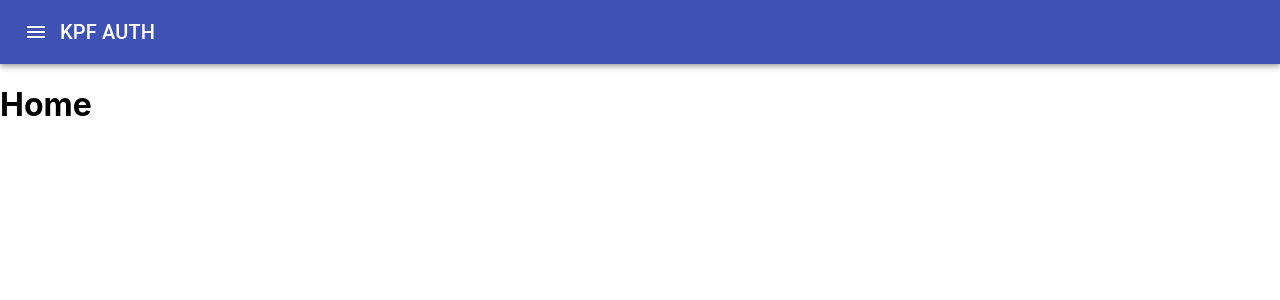
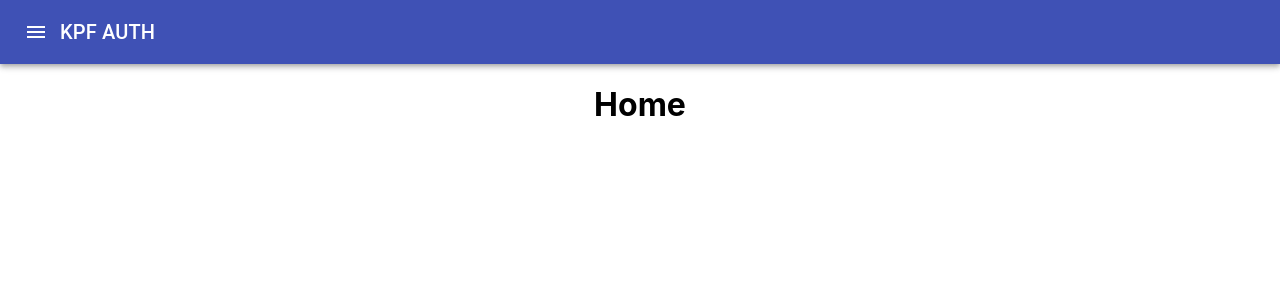
Before and after one commit to katsuya-yamaguchi/kpf-authenticate, a React (Create React App) app in the folder front/: page / in a window 1280 px wide. Shown: the top 300 px of the page. Built offline with nearby package versions, Linux system fonts and the light colour scheme.

Commit message:
UIの微修正。

```diff
--- /dev/null
+++ b/front/src/components/Home.module.scss
@@ -0,0 +1,4 @@
+.title {
+  display: flex;
+  justify-content: center;
+}
--- a/front/src/components/Home.tsx
+++ b/front/src/components/Home.tsx
@@ -1,8 +1,9 @@
 import React from 'react'
+import styles from './Home.module.scss'
 
 const Home: React.FC = props => {
   return (
-    <div>
+    <div className={styles.title}>
       <h1>Home</h1>
     </div>
   )
--- /dev/null
+++ b/front/src/components/UserOnly.module.scss
@@ -0,0 +1,4 @@
+.title {
+  display: flex;
+  justify-content: center;
+}
--- a/front/src/components/UserOnly.tsx
+++ b/front/src/components/UserOnly.tsx
@@ -2,6 +2,7 @@ import React from 'react'
 import { useDispatch } from 'react-redux'
 import Button from '@material-ui/core/Button'
 import { fetchLoginStatus } from '../actions/auth'
+import styles from './UserOnly.module.scss'
 
 const UserOnly: React.FC = props => {
   const dispatch = useDispatch()
@@ -11,10 +12,14 @@ const UserOnly: React.FC = props => {
 
   return (
     <div>
-      <h1>UserOnly</h1>
-      <Button variant="contained" color="primary" onClick={handleClick}>
-        LogOut
-      </Button>
+      <div className={styles.title}>
+        <h1>UserOnly</h1>
+      </div>
+      <div className={styles.title}>
+        <Button variant="contained" color="primary" onClick={handleClick}>
+          LogOut
+        </Button>
+      </div>
     </div>
   )
 }
```
